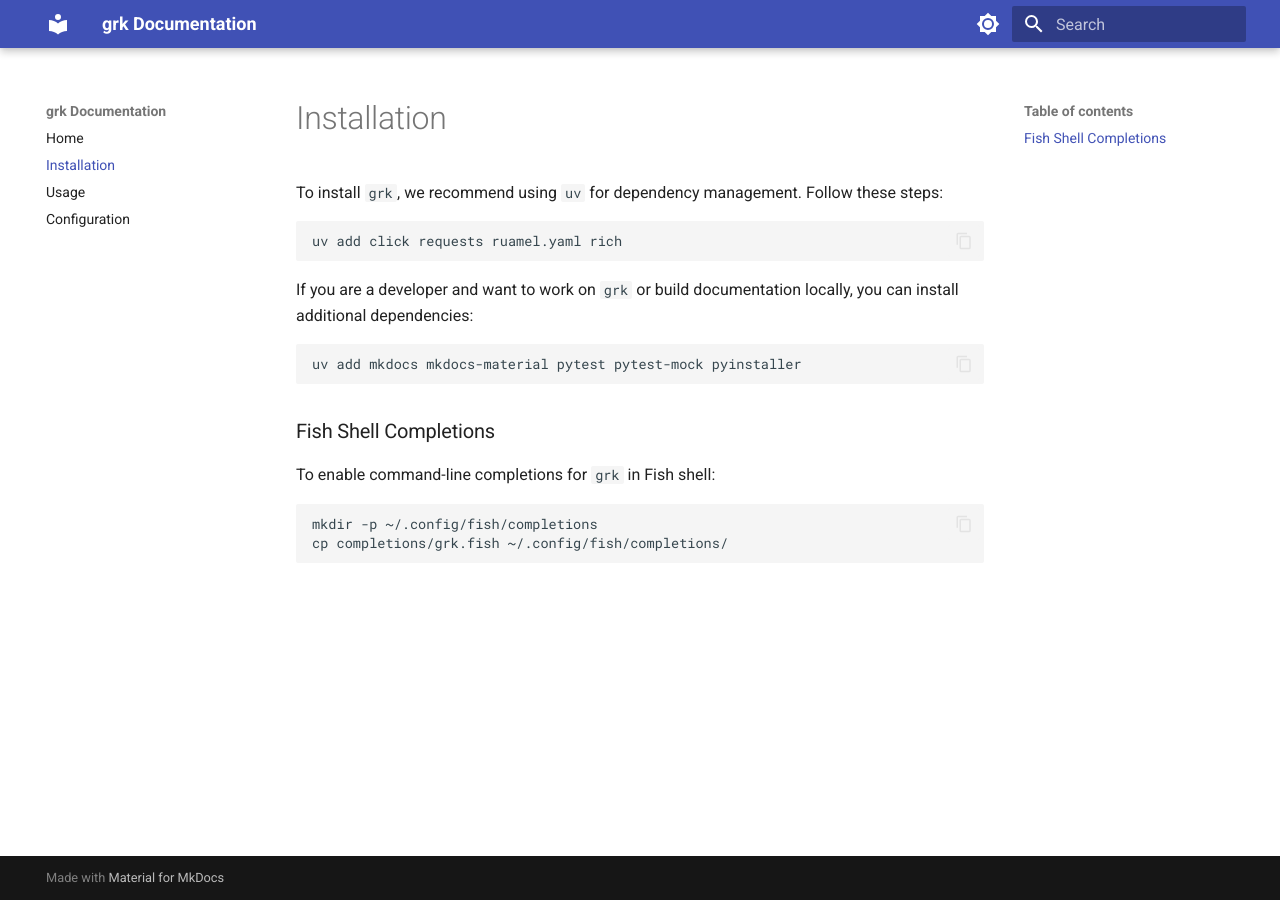
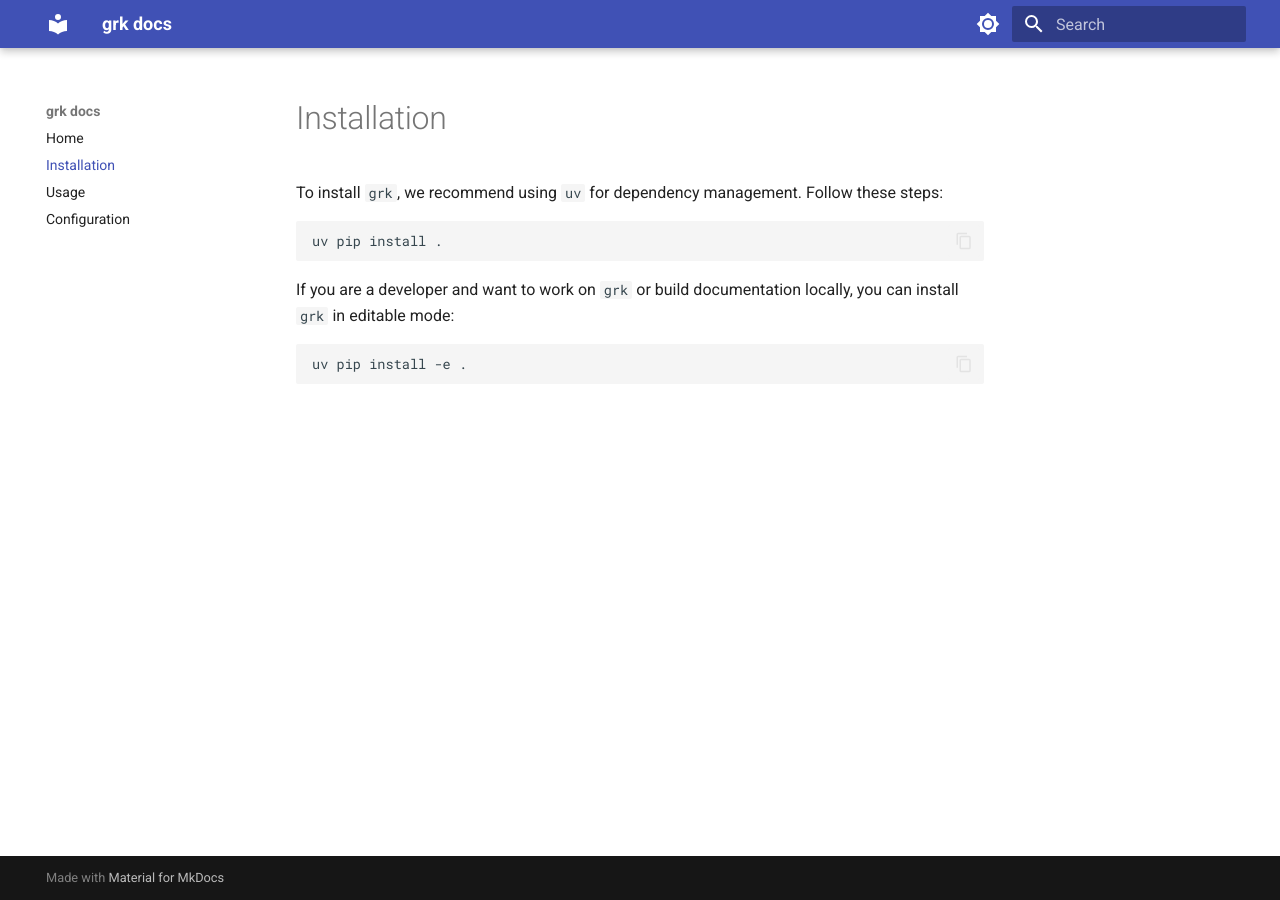
Before and after one commit to wr1/grk, an MkDocs documentation site: the page built from docs/installation.md, in a window 1280 px wide. Built offline with MkDocs 1.6.1 and Material for MkDocs 9.7.7, drawn with Linux system fonts in a browser that asks for light colours.

Commit message:
update docs

````diff
--- a/docs/installation.md
+++ b/docs/installation.md
@@ -3,20 +3,11 @@
 To install `grk`, we recommend using `uv` for dependency management. Follow these steps:
 
 ```bash
-uv add click requests ruamel.yaml rich
+uv pip install .
 ```
 
-If you are a developer and want to work on `grk` or build documentation locally, you can install additional dependencies:
+If you are a developer and want to work on `grk` or build documentation locally, you can install `grk` in editable mode:
 
 ```bash
-uv add mkdocs mkdocs-material pytest pytest-mock pyinstaller
+uv pip install -e .
 ```
-
-### Fish Shell Completions
-
-To enable command-line completions for `grk` in Fish shell:
-
-```bash
-mkdir -p ~/.config/fish/completions
-cp completions/grk.fish ~/.config/fish/completions/
-```
--- a/mkdocs.yml
+++ b/mkdocs.yml
@@ -1,4 +1,4 @@
-site_name: grk Documentation
+site_name: grk docs
 theme:
   name: material
   features:
````
Also changed, not shown: README.md (+9 -10 lines), docs/index.md (+4 -0 lines), pyproject.toml (+3 -5 lines), docs/usage.md (line endings or trailing spaces), 2 other files.
